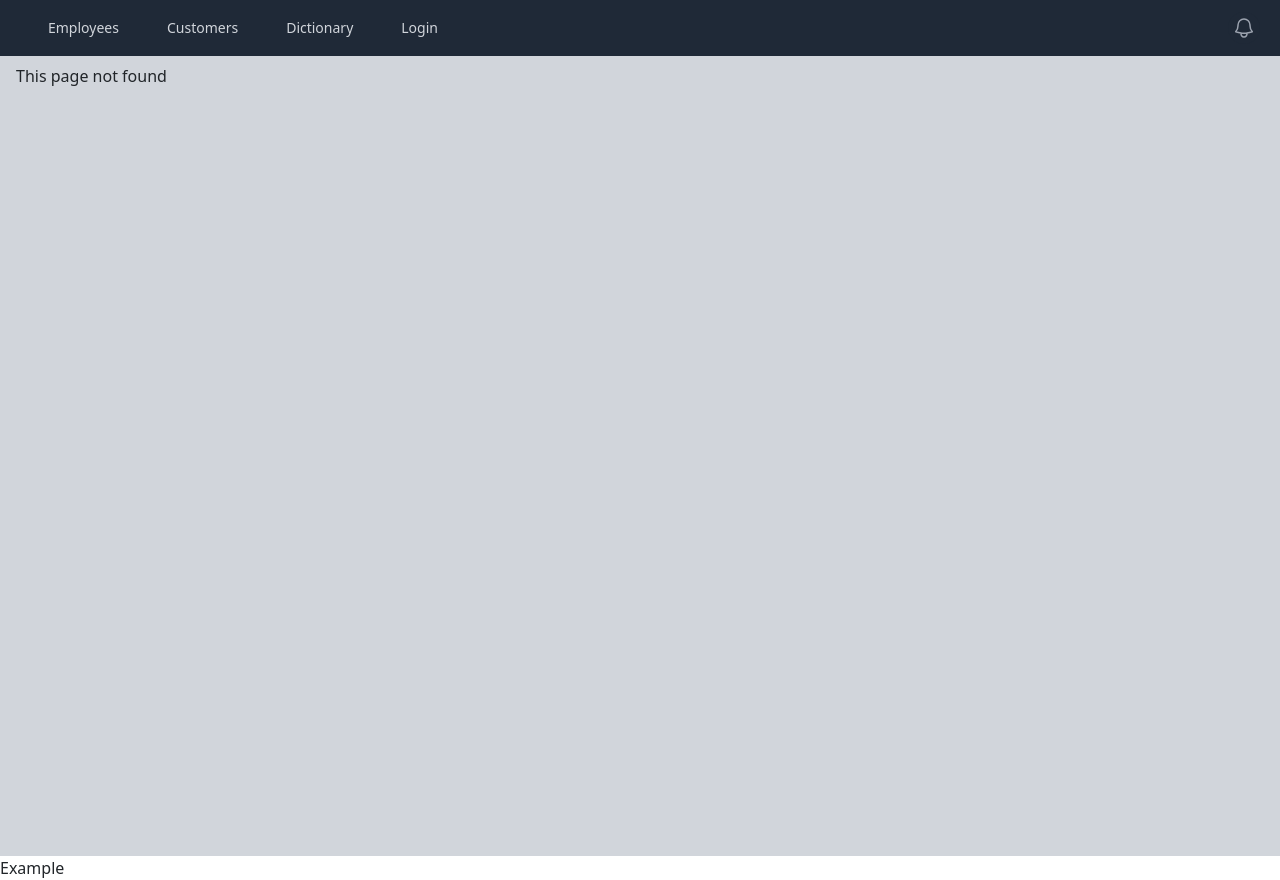
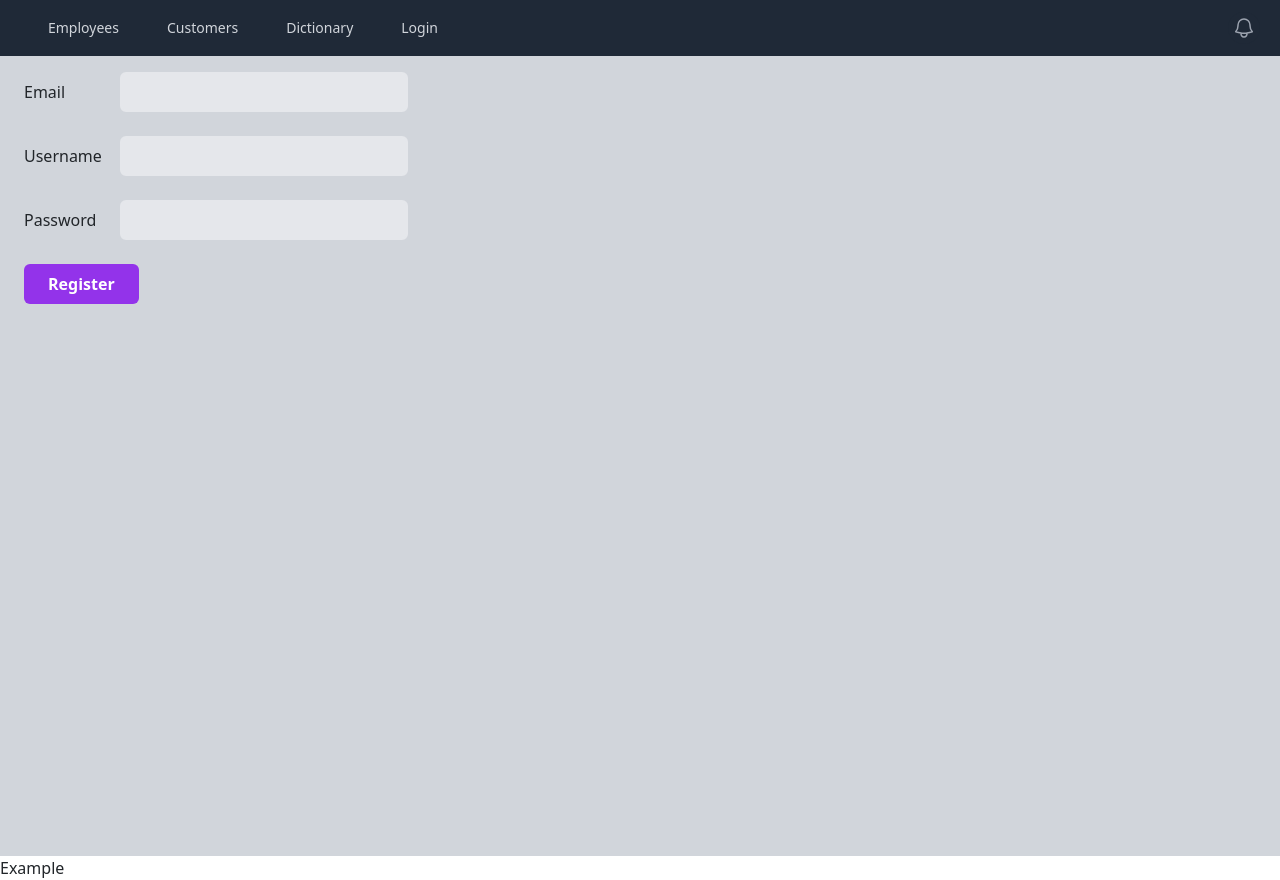
Before and after one commit to comment/react_front, a React (Create React App) app: page /register in a window 1280 px wide. Before the commit this address had no page. Built offline with nearby package versions, Linux system fonts and the light colour scheme.

Commit message:
add register

```diff
--- a/src/App.js
+++ b/src/App.js
@@ -8,16 +8,46 @@ import Definition from "./pages/Definition";
 import NotFound from "./components/NotFound";
 import Customer from "./pages/Customer";
 import Login from "./pages/Login";
-import { createContext, useState } from "react";
+import { createContext, useEffect, useState } from "react";
+import { baseUrl } from "./shared";
+import Register from "./pages/Register";
 
 export const LoginContext = createContext();
 
 function App() {
+
+    useEffect(() => {
+
+        function refreshTokens(){
+            if (localStorage.refresh) {
+                const url = baseUrl + 'api/token/refresh/';
+                fetch(url, {
+                    method: 'POST',
+                    headers: {
+                        'Content-Type': 'application/json',
+                    },
+                    body: JSON.stringify({
+                        refresh: localStorage.refresh,
+                    }),
+                }).then((response) => {
+                    return response.json()
+                }).then((data) => {
+                    localStorage.access = data.access;
+                    localStorage.refresh = data.refresh;
+                    setLoggedIn(true);
+                })
+            }
+        }
+        const minute = 1000 * 60;
+        refreshTokens()
+        setInterval(refreshTokens, minute * 3)
+    }, [])
+
     const [loggedIn, setLoggedIn] = useState(localStorage.access ? true : false);
 
-    function changeLoggedIn(value){
+    function changeLoggedIn(value) {
         setLoggedIn(value)
-        if(value === false){
+        if (value === false) {
             localStorage.clear()
         }
     }
@@ -33,6 +63,7 @@ function App() {
                         <Route path='/customers' element={<Customers/>}/>
                         <Route path='/customer/:id' element={<Customer/>}/>
                         <Route path='/login/' element={<Login/>}/>
+                        <Route path='/register/' element={<Register/>}/>
                         <Route path='/404' element={<NotFound/>}/>
                         <Route path='*' element={<NotFound/>}/>
                     </Routes>
--- /dev/null
+++ b/src/pages/Register.js
@@ -0,0 +1,117 @@
+import { useContext, useEffect, useState } from 'react';
+import { baseUrl } from '../shared';
+import { useLocation, useNavigate } from 'react-router-dom';
+import { LoginContext } from '../App';
+
+export default function Register() {
+    const [loggedIn, setLoggedIn] = useContext(LoginContext);
+    const [username, setUsername] = useState('');
+    const [password, setPassword] = useState('');
+    const [email, setEmail] = useState('');
+
+    const location = useLocation();
+    const navigate = useNavigate();
+
+    useEffect(() => {
+        localStorage.clear();
+        setLoggedIn(false);
+    }, [])
+
+    function register(e) {
+        e.preventDefault();
+        const url = baseUrl + 'api/register/';
+        fetch(url, {
+            method: 'POST',
+            headers: {
+                'Content-Type': 'application/json',
+            },
+            body: JSON.stringify({
+                username: username,
+                password: password,
+                email: email,
+            }),
+        })
+            .then((response) => {
+
+                if (!response.ok) {
+                    throw new Error('Something went wrong')
+                }
+
+                return response.json()
+            })
+            .then((data) => {
+                localStorage.setItem('access', data.access);
+                localStorage.setItem('refresh', data.refresh);
+                setLoggedIn(true);
+                navigate(
+                    location?.state?.previousUrl
+                        ? location.state.previousUrl
+                        : '/customers'
+                );
+            })
+            .catch((e) => {
+                console.log(e.message)
+            });
+    }
+
+    return (
+        <form className="m-2 w-full max-w-sm" id="customer" onSubmit={register}>
+            <div className="md:flex md:items-center mb-6">
+                <div className="md:w-1/4">
+                    <label form="email">Email</label>
+                </div>
+
+                <div className="md:w-3/4">
+                    <input
+                        className="bg-gray-200 appearance-none border-2 border-gray-200 rounded w-full py-2 px-4 text-gray-700 leading-tight focus:outline-none focus:bg-white focus:border-purple-500"
+                        id="email"
+                        type="text"
+                        value={email}
+                        onChange={(e) => {
+                            setEmail(e.target.value);
+                        }}
+                    />
+                </div>
+            </div>
+
+            <div className="md:flex md:items-center mb-6">
+                <div className="md:w-1/4">
+                    <label form="username">Username</label>
+                </div>
+
+                <div className="md:w-3/4">
+                    <input
+                        className="bg-gray-200 appearance-none border-2 border-gray-200 rounded w-full py-2 px-4 text-gray-700 leading-tight focus:outline-none focus:bg-white focus:border-purple-500"
+                        id="username"
+                        type="text"
+                        value={username}
+                        onChange={(e) => {
+                            setUsername(e.target.value);
+                        }}
+                    />
+                </div>
+            </div>
+
+            <div className="md:flex md:items-center mb-6">
+                <div className="md:w-1/4">
+                    <label form="password">Password</label>
+                </div>
+
+                <div className="md:w-3/4">
+                    <input
+                        id="password"
+                        className="bg-gray-200 appearance-none border-2 border-gray-200 rounded w-full py-2 px-4 text-gray-700 leading-tight focus:outline-none focus:bg-white focus:border-purple-500"
+                        type="password"
+                        value={password}
+                        onChange={(e) => {
+                            setPassword(e.target.value);
+                        }}
+                    />
+                </div>
+            </div>
+            <button className="bg-purple-600 hover:bg-purple-700 text-white font-bold py-2 px-4 rounded">
+                Register
+            </button>
+        </form>
+    );
+}
```
